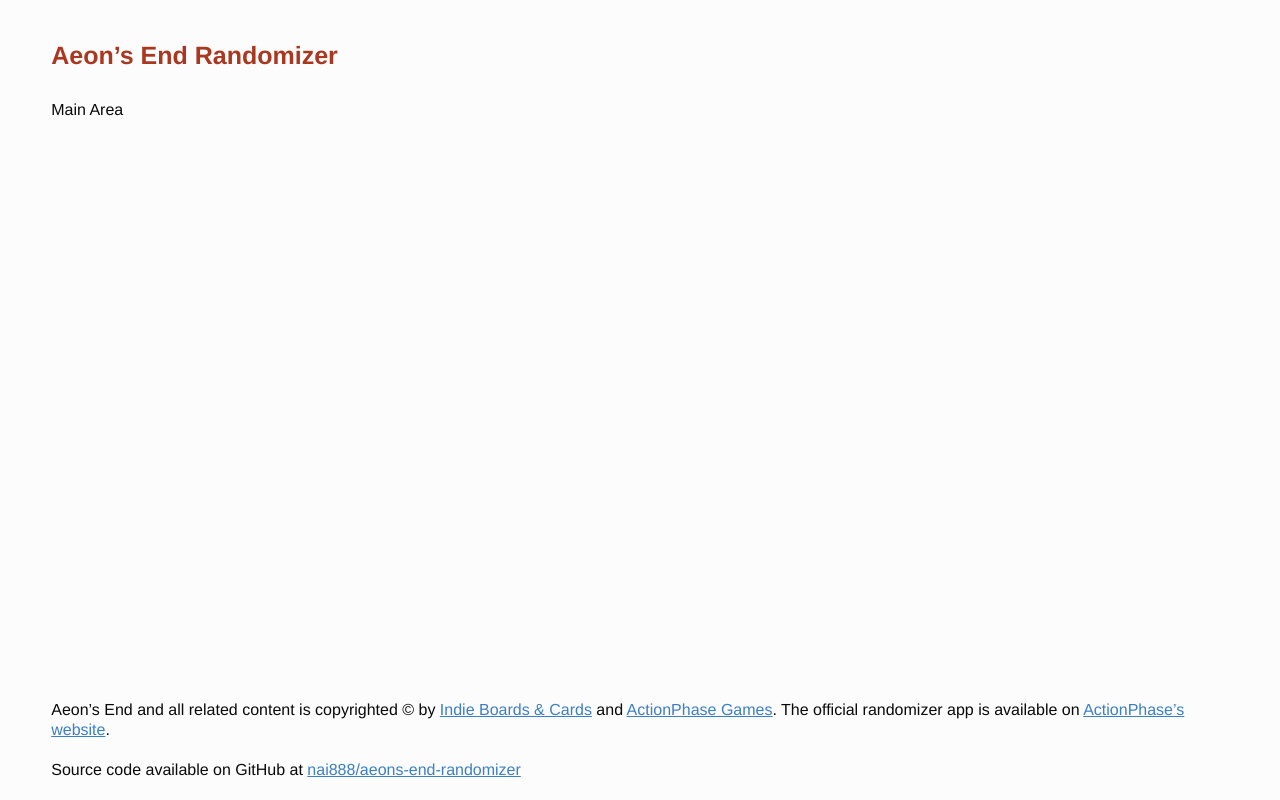
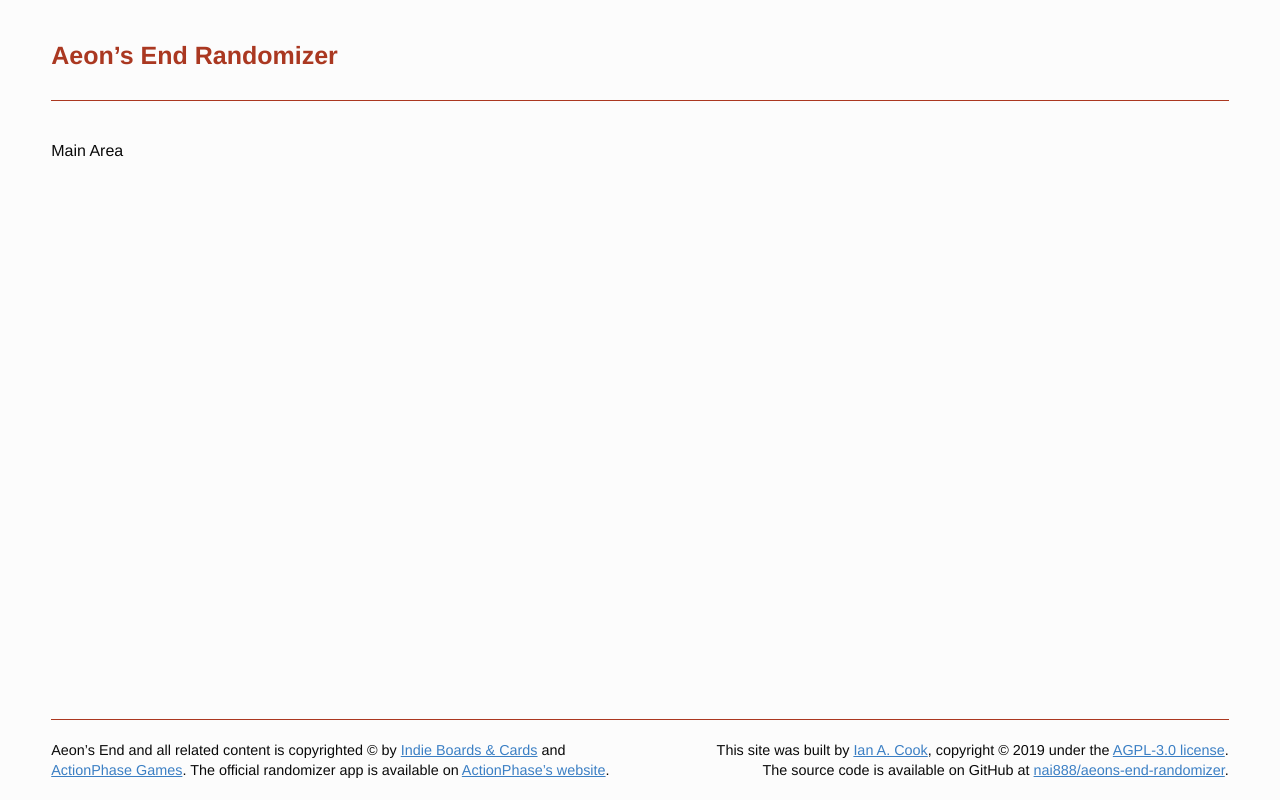
Before and after one commit to Susurrus-LLC/aeons-end-randomizer, a React (Create React App) app: page / in a window 1280 px wide. Built offline with nearby package versions, Linux system fonts and the light colour scheme.

Commit message:
Continue shaping page structure

```diff
--- a/src/App.sass
+++ b/src/App.sass
@@ -15,7 +15,7 @@
   grid-template-rows: auto 1fr auto
 
   header, main, footer
-    width: 100%
+    margin: 0
     flex-shrink: 0
 
   main
--- /dev/null
+++ b/src/components/Footer/footer.sass
@@ -0,0 +1,27 @@
+@import ../../styles/variables
+
+footer
+  width: 100%
+  display: flex
+  flex-direction: row
+  flex-wrap: nowrap
+  justify-content: space-between
+  align-items: baseline
+  align-content: space-between
+  padding: $lnht * 1rem 0
+  border-top: 1px solid $red
+
+  [class$='-block']
+    width: 50%
+
+    &:first-child
+      text-align: left
+
+    &:last-child
+      text-align: right
+
+  p
+    font-size: $msb0 * 1rem
+    line-height: $lnht / $msb0
+    flex-grow: 0
+    margin: 0
--- a/src/components/Footer/index.js
+++ b/src/components/Footer/index.js
@@ -1,10 +1,29 @@
 import React from 'react'
 
-const Footer = () => (
-  <footer className='footer'>
-    <p className='copyright'>Aeon&rsquo;s End and all related content is copyrighted &copy; by <a href='https://www.indieboardsandcards.com/' target='_blank' rel='noopener noreferrer'>Indie Boards &amp; Cards</a> and <a href='https://www.actionphasegames.com/' target='_blank' rel='noopener noreferrer'>ActionPhase Games</a>. The official randomizer app is available on <a href='https://www.actionphasegames.com/pages/aerandomizer' target='_blank' rel='noopener noreferrer'>ActionPhase&rsquo;s website</a>.</p>
-    <p className='source'>Source code available on GitHub at <a href='https://github.com/nai888/aeons-end-randomizer' target='_blank' rel='noopener noreferrer'>nai888/aeons-end-randomizer</a></p>
-  </footer>
-)
+import './footer.sass'
+
+const Footer = () => {
+  const start = 2019
+  const now = new Date().getFullYear()
+  const years = () => {
+    if (start === now) {
+      return start
+    } else {
+      return `${start}–${now}`
+    }
+  }
+
+  return (
+    <footer className='footer'>
+      <div className='ae-block'>
+        <p className='ae-copyright'>Aeon&rsquo;s End and all related content is copyrighted &copy; by <a href='https://www.indieboardsandcards.com/' target='_blank' rel='noopener noreferrer'>Indie Boards &amp; Cards</a> and <a href='https://www.actionphasegames.com/' target='_blank' rel='noopener noreferrer'>ActionPhase Games</a>. The official randomizer app is available on <a href='https://www.actionphasegames.com/pages/aerandomizer' target='_blank' rel='noopener noreferrer'>ActionPhase&rsquo;s website</a>.</p>
+      </div>
+      <div className='pg-block'>
+        <p className='pg-copyright'>This site was built by <a href='https://github.com/nai888' target='_blank' rel='noopener noreferrer'>Ian A.&nbsp;Cook</a>, copyright &copy; {years()} under the <a href='https://github.com/nai888/aeons-end-randomizer/blob/master/LICENSE' target='_blank' rel='noopener noreferrer'>AGPL-3.0 license</a>.</p>
+        <p className='pg-source'>The source code is available on GitHub at <a href='https://github.com/nai888/aeons-end-randomizer' target='_blank' rel='noopener noreferrer'>nai888/aeons-end-randomizer</a>.</p>
+      </div>
+    </footer>
+  )
+}
 
 export default Footer
--- /dev/null
+++ b/src/components/Header/header.sass
@@ -0,0 +1,6 @@
+@import ../../styles/variables
+
+header
+  width: 100%
+  padding: 0 0 $lnht * 1rem
+  border-bottom: 1px solid $red
--- a/src/components/Header/index.js
+++ b/src/components/Header/index.js
@@ -1,4 +1,6 @@
 import React from 'react'
+
+import './header.sass'
 
 const Header = () => (
   <header className='header'>
--- a/src/components/Main/index.js
+++ b/src/components/Main/index.js
@@ -1,4 +1,6 @@
 import React from 'react'
+
+import './main.sass'
 
 const Main = () => (
   <main className='main'>
--- /dev/null
+++ b/src/components/Main/main.sass
@@ -0,0 +1,5 @@
+@import ../../styles/variables
+
+main
+  width: 100%
+  padding: $lnht * 1rem 0
--- a/src/styles/global.sass
+++ b/src/styles/global.sass
@@ -12,7 +12,7 @@ body
   padding-left: calc(100vw - 100%)
   font-family: $font
   font-size: $ms1 * 1rem
-  line-height: $lnht * 1rem
+  line-height: $lnht
   background-color: $white
   color: $black
   font-kerning: normal
@@ -59,7 +59,7 @@ h6
 p
   color: $black
   font-size: $ms1 * 1rem
-  line-height: $lnht * 1rem
+  line-height: $lnht
   margin: $lnht * 1rem 0
 
 a
```
